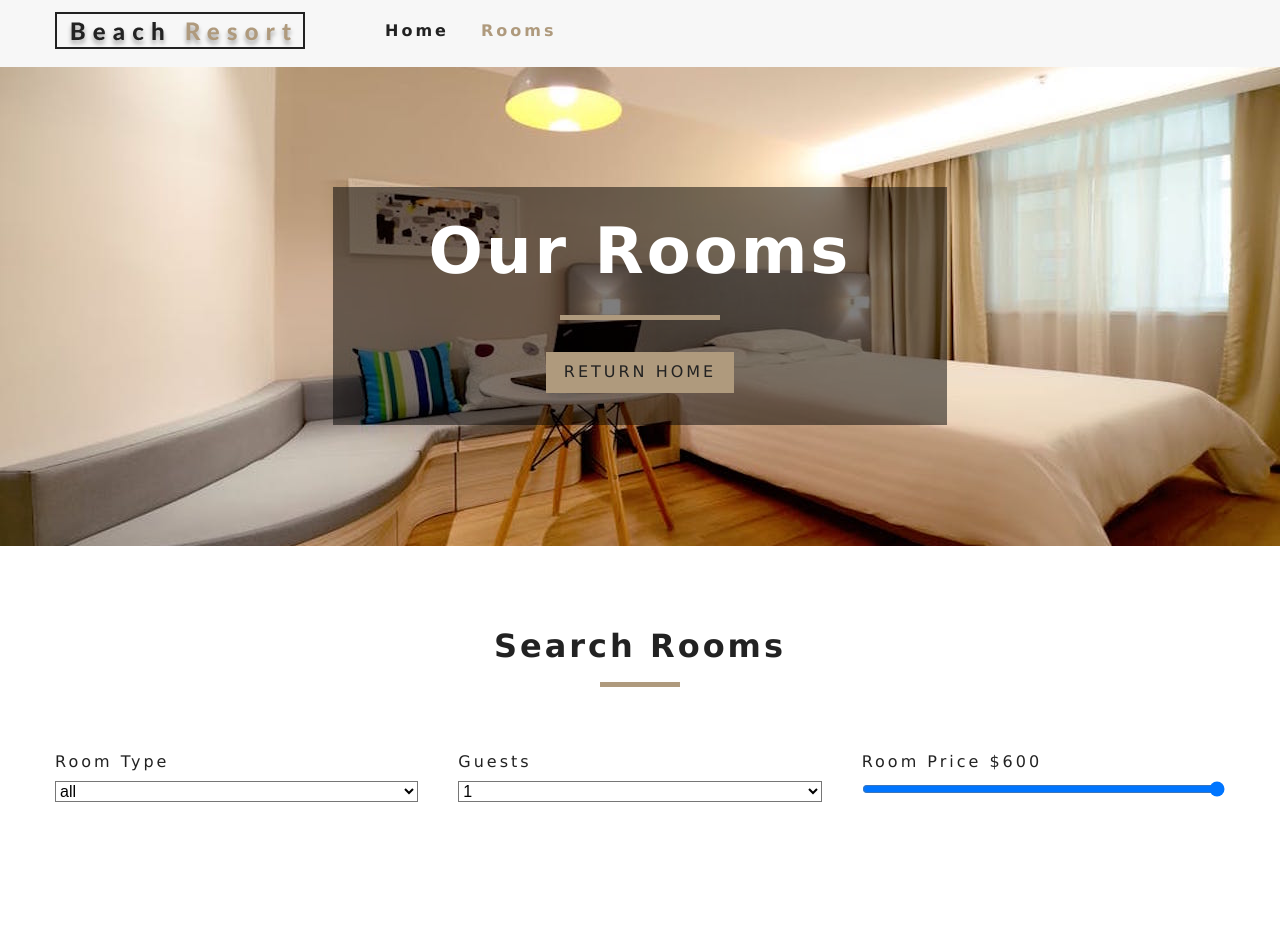
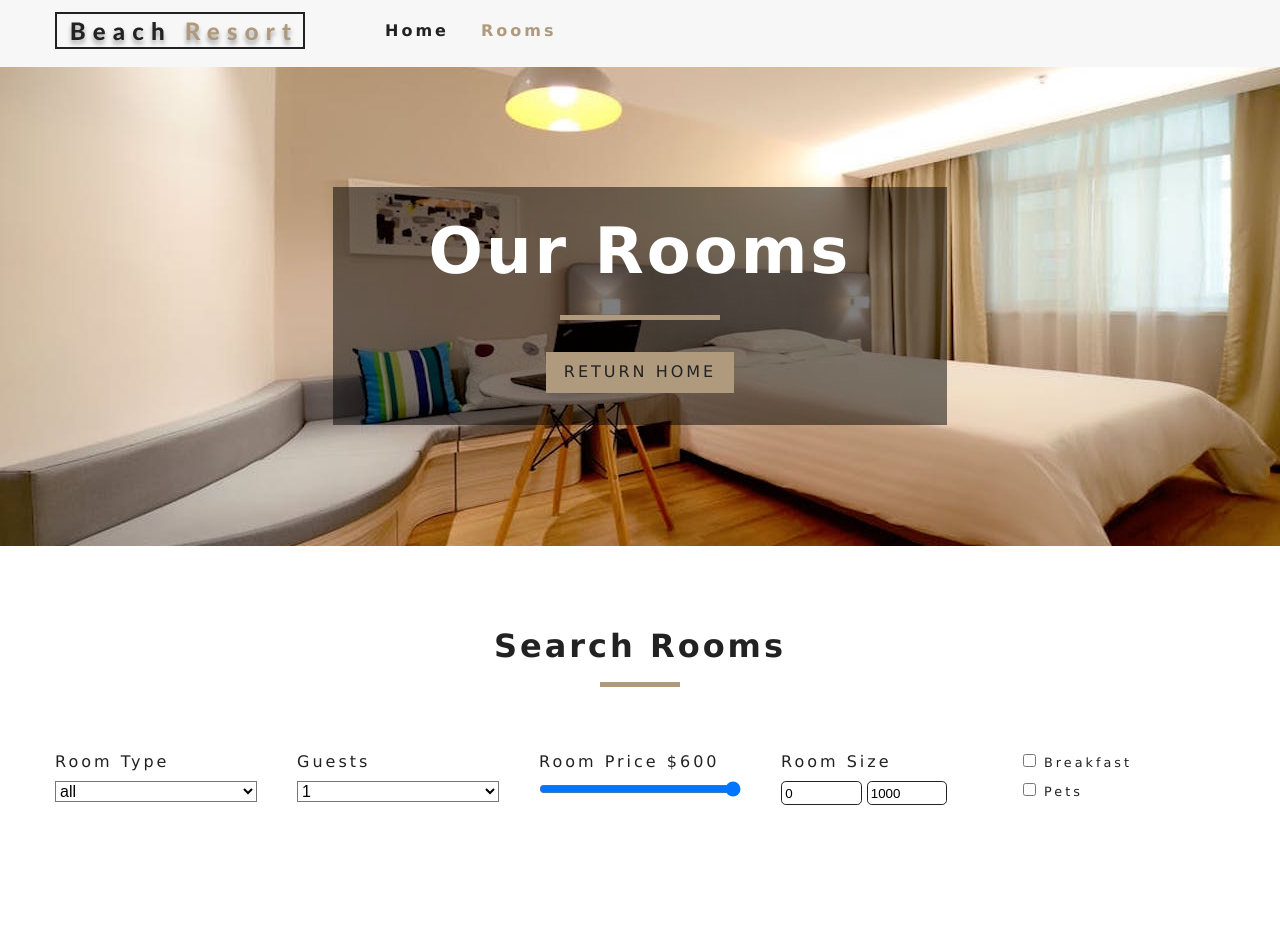
Before and after one commit to armin0chehr/react-beach-resort-project-v2.1, a React (Create React App) app: page /rooms in a window 1280 px wide. Shown: the top 952 px of the page. Built offline with nearby package versions, Linux system fonts and the light colour scheme.

Commit message:
filter is finished

```diff
--- a/src/components/RoomsFilter.js
+++ b/src/components/RoomsFilter.js
@@ -6,7 +6,7 @@ import {RoomContext} from '../context';
 export default function RoomsFilter({rooms}) {
 	const value = useContext(RoomContext);
 	const getUniqu =(items, val)=>{
-	return [...new Set(items.map((room)=>room[val]))];
+		return [...new Set(items.map((room)=>room[val]))];
 	}
 let {
   handelChange,
@@ -15,8 +15,11 @@ let {
   price,
   minPrice,
   maxPrice,
+  size,
   minSize,
-  maxSize
+  maxSize,
+  breakfast,
+  pets
  }=value;
 //type
 type = getUniqu (rooms,'type');
@@ -38,7 +41,7 @@ return (
     <Title title='search rooms'/ >
     <form className="filter-form">
         <div className="form-group">
-        	<label >room type</label>
+        	<label htmlFor="type" >room type</label>
             <select
             	name="type"
             	id="type"
@@ -48,7 +51,7 @@ return (
             </select>
         </div>
         <div className="form-group">
-         	<label >Guests</label>
+         	<label htmlFor="capacity" >Guests</label>
             <select
             name="capacity"
             id="capacity"
@@ -58,7 +61,7 @@ return (
             </select>
         </div>
         <div className="form-group">
-         	<label >Room Price ${price}</label>
+         	<label htmlFor='price'>Room Price ${price}</label>
          	<input
          	type="range"
          	name="price"
@@ -69,6 +72,31 @@ return (
             onChange={handelChange}
          	value={price}/>
         </div>
+        <div className="form-group">
+        	<label htmlFor="size">Room Size</label>
+        	<div className="size-inputs">
+        	<input type="text" name="minSize" id="minSize" className="size-input" value={minSize} onChange={handelChange} />
+        	<input type="text" name="maxSize" id="maxSize" className="size-input" value={maxSize} onChange={handelChange} />
+        	</div>
+        </div>
+        <div className="form-group">
+	        <div className="single-extra">
+		        <input type="checkbox"
+		        name="breakfast"
+		        id="breakfast"
+		        checked={breakfast}
+		        onChange={handelChange}/>
+		        <label htmlFor="breakfast">breakfast</label>
+	        </div>
+	        <div className="single-extra">
+		        <input type="checkbox"
+		        name="pets"
+		        id="pets"
+		        checked={pets}
+		        onChange={handelChange}/>
+		        <label htmlFor="pets">pets</label>
+		        </div>
+		    </div>
 
     </form>
 
--- a/src/context.js
+++ b/src/context.js
@@ -14,7 +14,9 @@ state ={
   minPrice:0,
   maxPrice:0,
   minSize:0,
-  maxSize:0
+  maxSize:0,
+  breakfast:false,
+  pets:false
  }
 
 componentDidMount(){
@@ -77,17 +79,33 @@ let {
   type,
   capacity,
   price,
-  minPrice,
-  maxPrice,
   minSize,
-  maxSize
+  maxSize,
+  breakfast,
+  pets
  } = this.state;
 let tempRooms = [...rooms];
+ capacity = parseInt(capacity)
+ minSize = parseInt(minSize)
+ maxSize = parseInt(maxSize)
+
+
  if (type !== 'all'){
 tempRooms= tempRooms.filter((room)=>room.type==type)
  }
+ if (capacity !== 1) {
 tempRooms= tempRooms.filter((room)=>room.capacity >=capacity)
-tempRooms= tempRooms.filter((room)=>room.price >=price)
+}
+tempRooms= tempRooms.filter((room)=>room.price <=price)
+tempRooms= tempRooms.filter((room)=>room.size >= minSize && room.size <= maxSize )
+if (breakfast){
+tempRooms= tempRooms.filter((room)=>room.breakfast === breakfast)
+}
+if (pets){
+tempRooms= tempRooms.filter((room)=>room.pets === pets)
+}
+
+
   console.log(tempRooms)
   this.setState({
     sortedRooms:tempRooms
```
